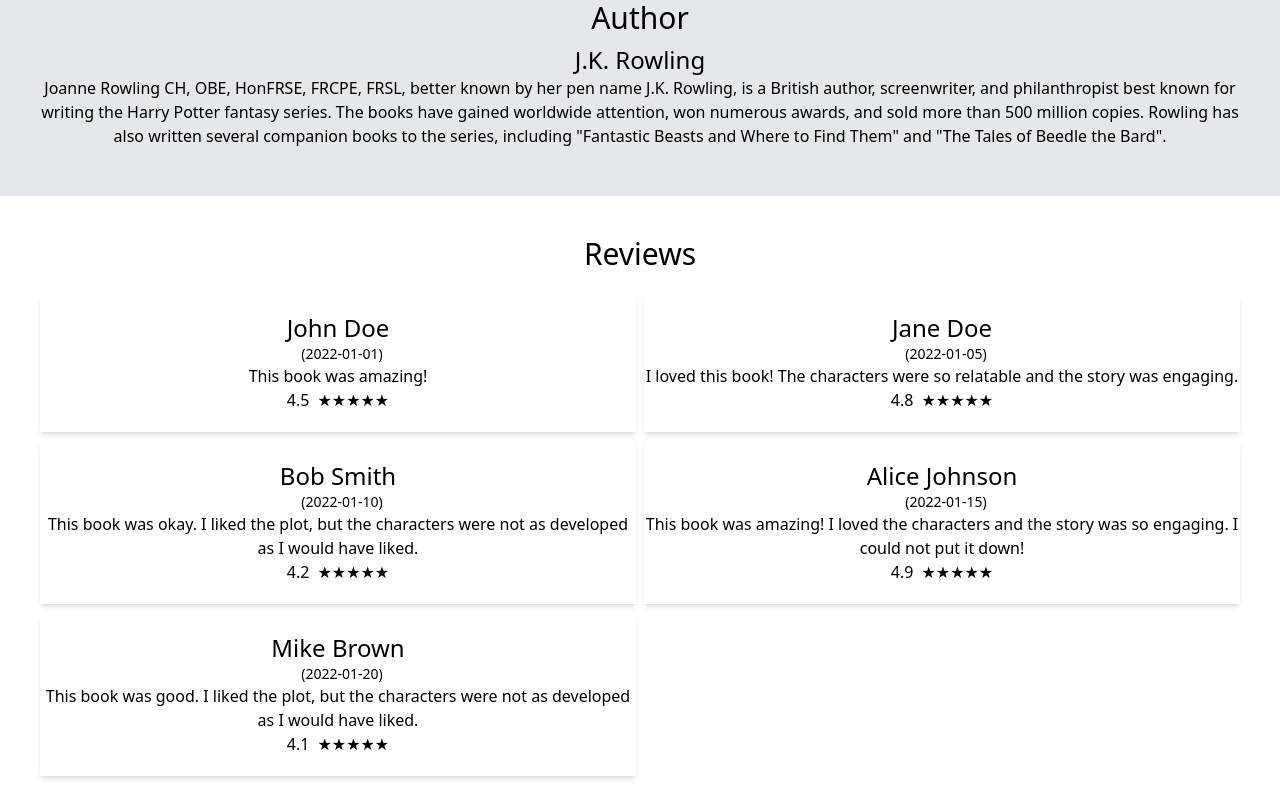
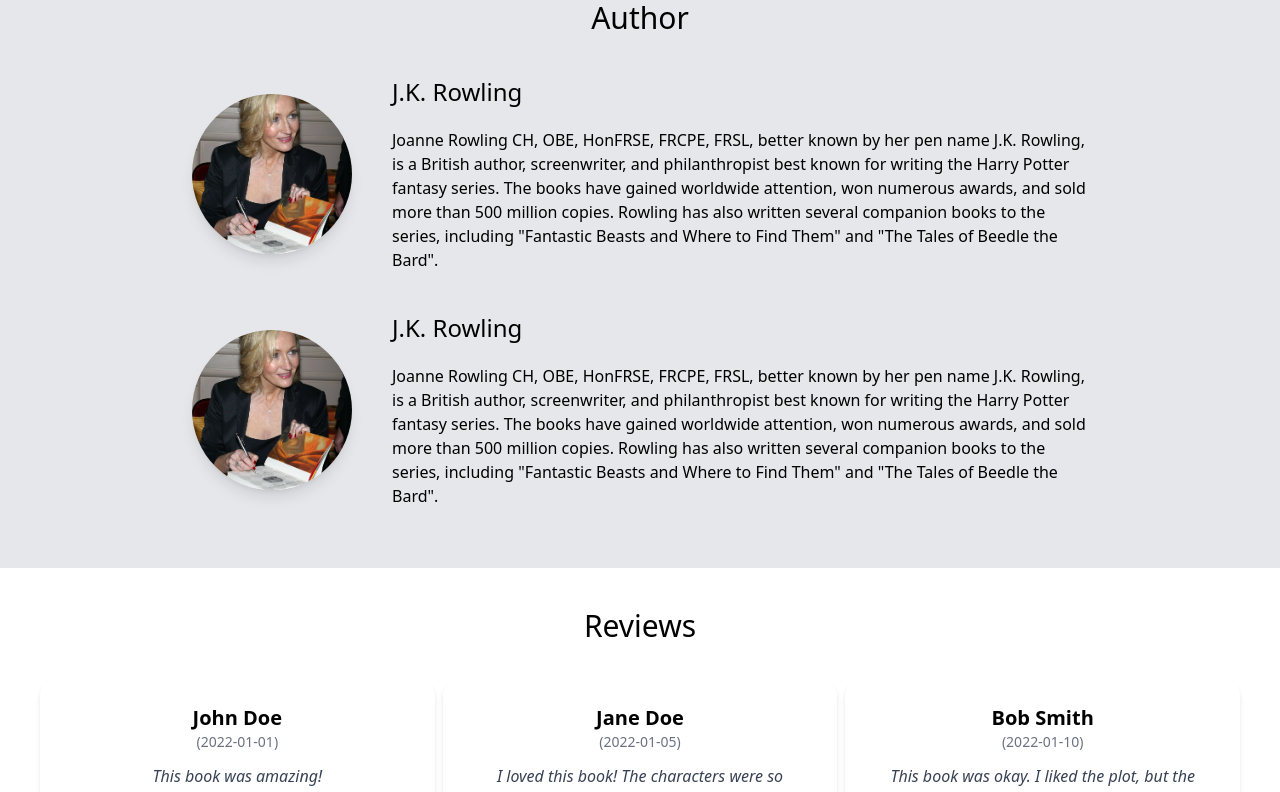
Before and after one commit to goelradha12/digital-library, a React (Vite) app in the folder client/: page /book in a window 1280 px wide. Shown: the part 800-1592 px from the top of the page. Built offline with nearby package versions, Linux system fonts and the light colour scheme.

Commit message:
Updated author and reviews section

```diff
--- a/client/src/pages/BookPage.jsx
+++ b/client/src/pages/BookPage.jsx
@@ -1,12 +1,20 @@
 import React from 'react';
 import bookImage from '../assets/bookPage/harryPotter2.jpg';
+import authorImage from '../assets/bookPage/jk-rowling.jpg';
+
 const BookPage = () => {
   const book = {
     title: 'Harry Potter and the Chamber of Secrets',
     Author: [
       {
         Author_Name: 'J.K. Rowling',
-        Author_Image: 'https://upload.wikimedia.org/wikipedia/commons/3/39/J._K._Rowling_2010.jpg',
+        Author_Image: authorImage,
+        Author_Introduction:
+          'Joanne Rowling CH, OBE, HonFRSE, FRCPE, FRSL, better known by her pen name J.K. Rowling, is a British author, screenwriter, and philanthropist best known for writing the Harry Potter fantasy series. The books have gained worldwide attention, won numerous awards, and sold more than 500 million copies. Rowling has also written several companion books to the series, including "Fantastic Beasts and Where to Find Them" and "The Tales of Beedle the Bard".',
+      },
+      {
+        Author_Name: 'J.K. Rowling',
+        Author_Image: authorImage,
         Author_Introduction:
           'Joanne Rowling CH, OBE, HonFRSE, FRCPE, FRSL, better known by her pen name J.K. Rowling, is a British author, screenwriter, and philanthropist best known for writing the Harry Potter fantasy series. The books have gained worldwide attention, won numerous awards, and sold more than 500 million copies. Rowling has also written several companion books to the series, including "Fantastic Beasts and Where to Find Them" and "The Tales of Beedle the Bard".',
       },
@@ -169,15 +177,24 @@
           </div>
         </div>
       </div>
-      <div id="book-authors" className='bg-gray-200'>
+      <div id="book-authors" className="bg-gray-200">
         <div className="p-10">
-          <h2 className="text-3xl text-center">Author</h2>
+          <h2 className="text-3xl text-center pb-5">Author</h2>
           <div className="">
             {book.Author.map((a) => {
               return (
-                <div className="py-2 text-center">
-                  <span className="text-2xl">{a.Author_Name}</span>
-                  <p>{a.Author_Introduction}</p>
+                <div className="py-5 grid grid-flow-col gap-10 items-center max-w-4xl mx-auto">
+                  <div>
+                    <img
+                      src={a.Author_Image}
+                      alt={a.Author_Name}
+                      className="h-40 w-40 object-cover rounded-full shadow-lg"
+                    />
+                  </div>
+                  <div className="grid gap-5">
+                    <span className="text-2xl">{a.Author_Name}</span>
+                    <p>{a.Author_Introduction}</p>
+                  </div>
                 </div>
               );
             })}
@@ -186,23 +203,32 @@
       </div>
       <div>
         <div className="p-10">
-        <h2 className='text-3xl text-center pb-5'>Reviews</h2>
-        <div className='grid grid-cols-2 gap-2'>
+          <h2 className="text-3xl text-center pb-5">Reviews</h2>
+          <div className="grid grid-cols-3 gap-2">
+            {book.reviews.map((r, idx) => (
+              <div
+                key={idx}
+                className="p-6 my-4 rounded-2xl shadow-md bg-white text-center hover:shadow-lg transition"
+              >
+                {/* Reviewer Info */}
+                <div className="mb-3">
+                  <span className="text-xl font-semibold">{r.ReviewerName}</span>
+                  <span className="block text-gray-500 text-sm">({r.Review_Date})</span>
+                </div>
 
-        {book.reviews.map((r) => {
-          return (
-            <div className="py-5 shadow-md text-center">
-              <span className="text-2xl">{r.ReviewerName}</span>
-              <div className='pl-2 text-sm'>{"("}{r.Review_Date}{")"}</div>
-              <p>{r.Review_Text}</p>
-              <div>
-                <span className='pr-2'>{r.Rating}</span>
-                <span>{[...Array(5)].map((_, i) => (i < r.Rating ? '\u2605' : '\u2606'))}</span>
+                {/* Review Text */}
+                <p className="text-gray-700 italic mb-4">{r.Review_Text}</p>
+
+                {/* Rating */}
+                <div className="flex items-center justify-center gap-1 text-yellow-500 text-lg">
+                  {[...Array(5)].map((_, i) => (
+                    <span key={i}>{i < r.Rating ? '★' : '☆'}</span>
+                  ))}
+                  <span className="ml-2 text-gray-600 text-sm">({r.Rating}/5)</span>
+                </div>
               </div>
-            </div>
-          );
-        })}
-        </div>
+            ))}
+          </div>
         </div>
       </div>
     </>
```
Also changed, not shown: client/src/assets/bookPage/jk-rowling.jpg (added).
